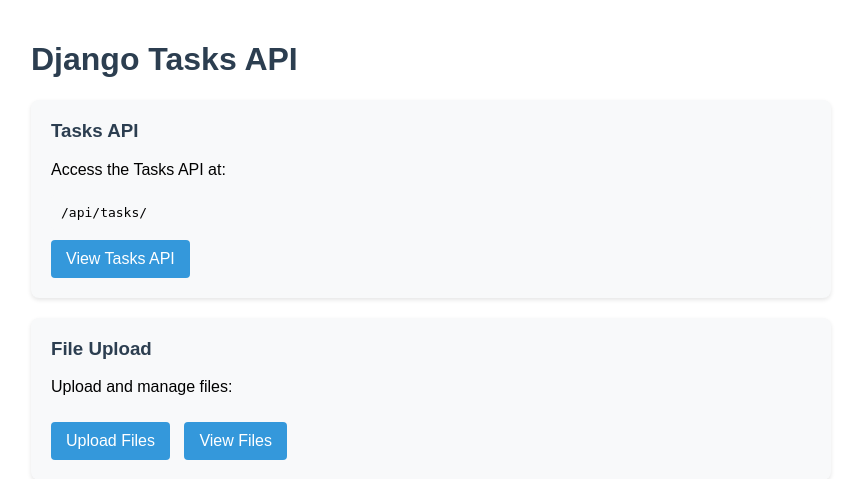
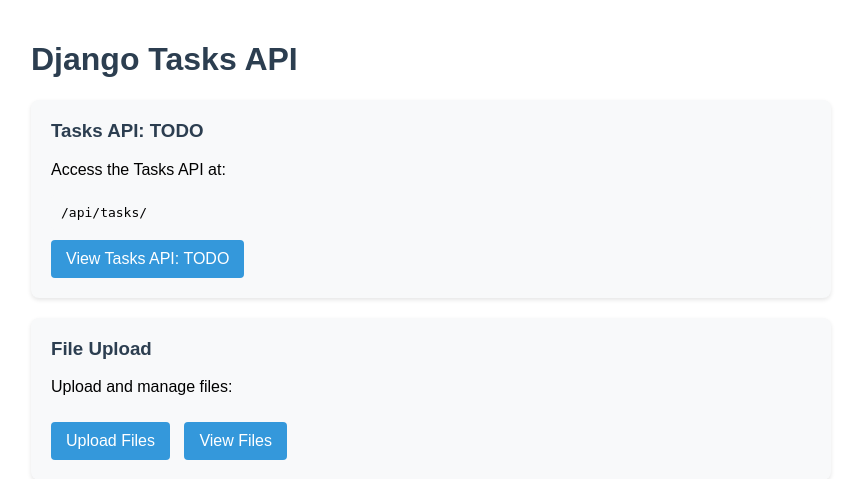
Before and after one commit to cavela-co/cavela-llm-test, a Django app: page / in a window 1280 px wide. Shown: the top 479 px of the page, without its empty margins (209-1070 px from the left). Run offline with Django 5.2, Linux system fonts and the light colour scheme.

Commit message:
Removes tasks api

```diff
--- a/api/templates/home.html
+++ b/api/templates/home.html
@@ -54,10 +54,10 @@
     <h1>{{ title }}</h1>
 
     <div class="card">
-        <h3 class="card-title">Tasks API</h3>
+        <h3 class="card-title">Tasks API: TODO</h3>
         <p>Access the Tasks API at:</p>
         <div class="api-url">/api/tasks/</div>
-        <a href="/api/tasks/" class="button">View Tasks API</a>
+        <a href="/api/tasks/" class="button">View Tasks API: TODO</a>
     </div>
 
     <div class="card">
--- a/api/urls.py
+++ b/api/urls.py
@@ -3,7 +3,6 @@
 
 urlpatterns = [
     path("", views.home, name="home"),
-    path("api/tasks/", views.task_list, name="task_list"),
     path("upload/", views.upload_file, name="upload_file"),
     path("files/", views.file_list, name="file_list"),
 ]
--- a/api/views.py
+++ b/api/views.py
@@ -1,13 +1,7 @@
 from django.shortcuts import render, redirect
-from django.http import JsonResponse
-from .models import Task, UploadedFile
+from .models import UploadedFile
 from .forms import FileUploadForm
 import json
-
-
-def task_list(request):
-    tasks = Task.objects.all().values("id", "title", "description", "completed", "created_at")
-    return JsonResponse(list(tasks), safe=False)
 
 
 def home(request):
```
